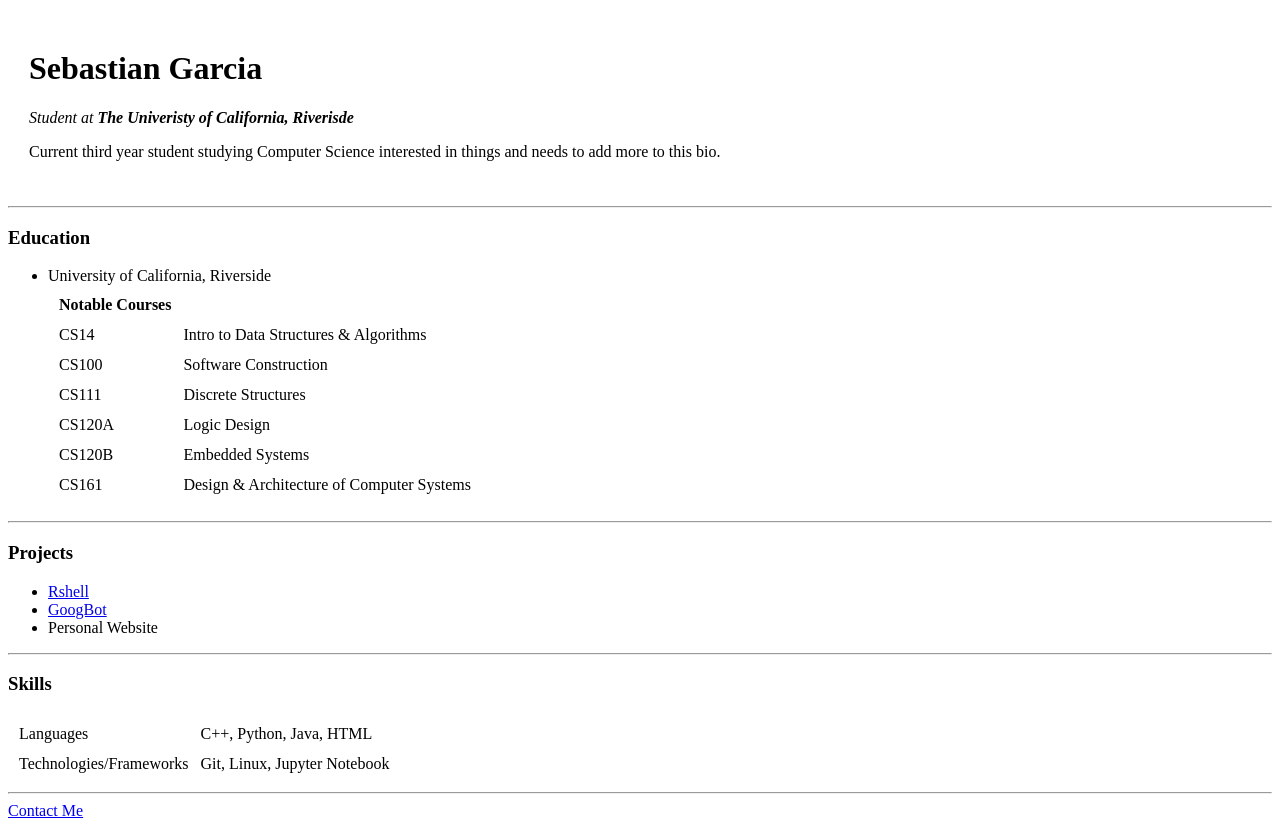
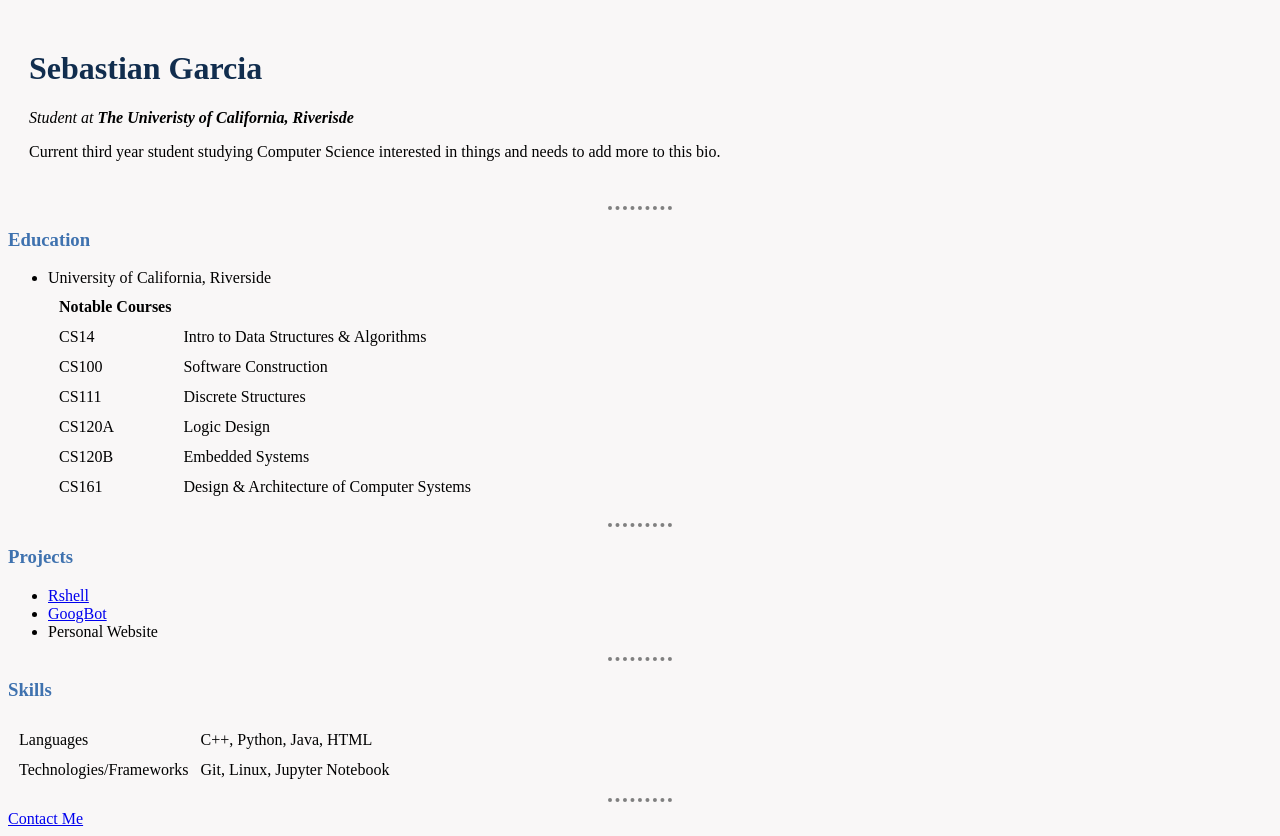
Before and after one commit to seabass04/Personal-Website-Old, a plain HTML site: page index.html in a window 1280 px wide. Drawn offline with Linux system fonts and the light colour scheme.

Commit message:
Added css to add color and personalization

```diff
--- a/contact.html
+++ b/contact.html
@@ -2,7 +2,7 @@
 <html lang="en" dir="ltr">
   <head>
     <meta charset="utf-8">
-    <title></title>
+    <link rel="stylesheet" href="css/styles.css">
   </head>
   <body>
     <h1>Contact Me</h1>
--- /dev/null
+++ b/css/styles.css
@@ -0,0 +1,19 @@
+body {
+  background-color: #f9f7f7;
+}
+
+hr {
+  border-style: none;
+  border-top-style: dotted;
+  border-color: grey;
+  border-width: 4px;
+  width: 5%;
+}
+
+h1 {
+  color: #112d4e;
+}
+
+h3 {
+  color: #3f72af;
+}
--- a/index.html
+++ b/index.html
@@ -4,12 +4,15 @@
 <head>
   <meta charset="utf-8">
   <title>Sebastian Garcia</title>
+  <link rel="stylesheet" href="css/styles.css">
+
 </head>
 
 <body>
-  <table cellspacing = "20">
+  <table cellspacing="20">
     <tr>
-      <td> <h1>Sebastian Garcia</h1>
+      <td>
+        <h1>Sebastian Garcia</h1>
         <p><em>Student at <strong>The Univeristy of California, Riverisde</strong></em></p>
         <p>Current third year student studying Computer Science interested in things and needs
           to add more to this bio.</p>
@@ -21,7 +24,7 @@
   <h3>Education</h3>
   <ul>
     <li>University of California, Riverside</li>
-    <table cellspacing = "10">
+    <table cellspacing="10">
       <thea>
         <th>Notable Courses</th>
       </thea>
@@ -62,7 +65,7 @@
 
   <hr>
   <h3>Skills</h3>
-  <table cellspacing = "10">
+  <table cellspacing="10">
     <tr>
       <td>Languages</td>
       <td>C++, Python, Java, HTML</td>
```
